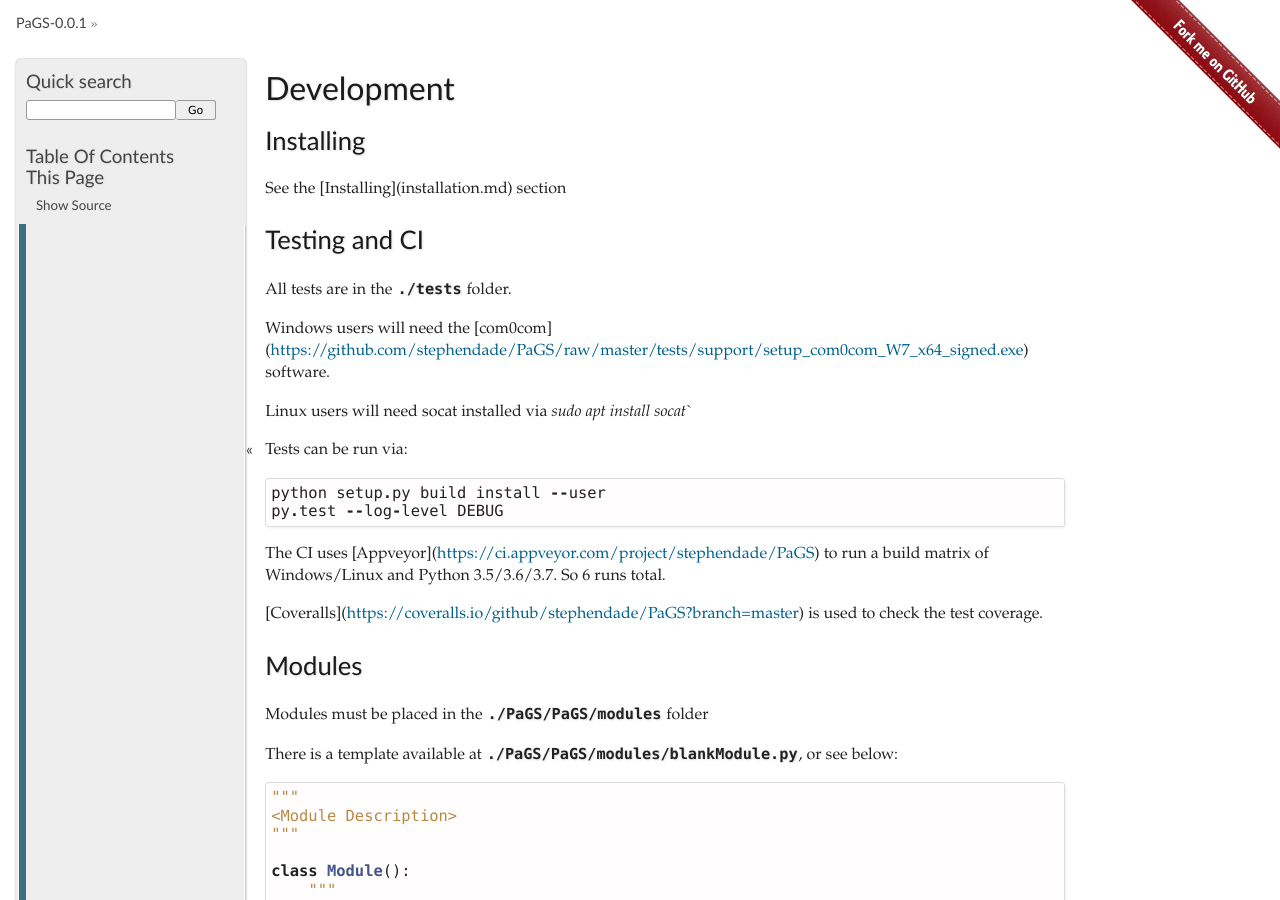
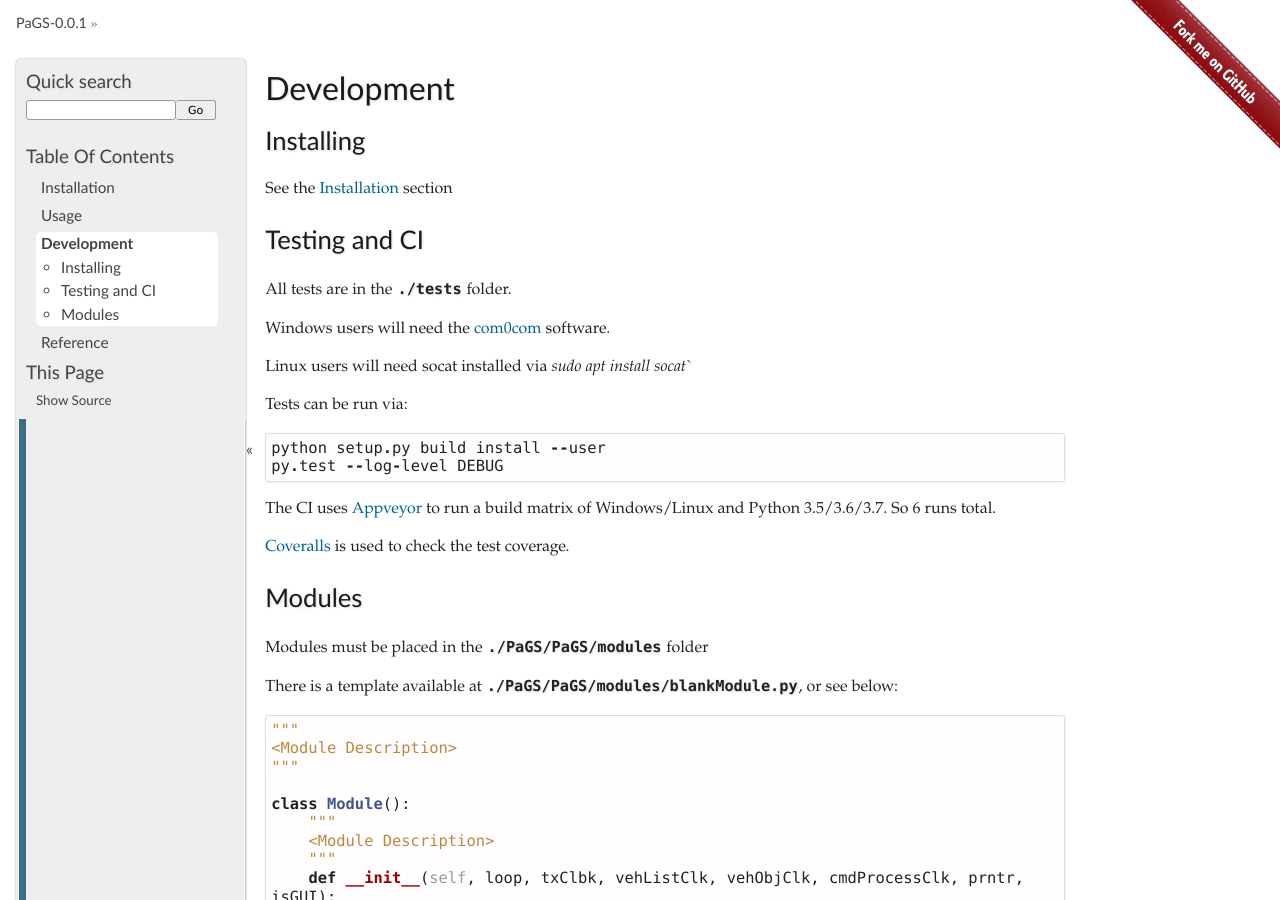
Before and after one commit to stephendade/PaGS, a Sphinx documentation site: the page built from docs/development.rst, in a window 1280 px wide and 900 px high. Built offline with Sphinx 7.4.7, drawn with Linux system fonts in a browser that asks for light colours.

Commit message:
Docs: Fix up links

```diff
--- a/docs/development.rst
+++ b/docs/development.rst
@@ -5,14 +5,14 @@ Development
 Installing
 ----------
 
-See the [Installing](installation.md) section
+See the :doc:`./installation` section
 
 Testing and CI
 --------------
 
 All tests are in the ``./tests`` folder.
 
-Windows users will need the [com0com](https://github.com/stephendade/PaGS/raw/master/tests/support/setup_com0com_W7_x64_signed.exe) software.
+Windows users will need the `com0com <https://github.com/stephendade/PaGS/raw/master/tests/support/setup_com0com_W7_x64_signed.exe>`_ software.
 
 Linux users will need socat installed via `sudo apt install socat``
 
@@ -21,9 +21,9 @@ Tests can be run via::
     python setup.py build install --user
     py.test --log-level DEBUG
 
-The CI uses [Appveyor](https://ci.appveyor.com/project/stephendade/PaGS) to run a build matrix of Windows/Linux and Python 3.5/3.6/3.7. So 6 runs total.
+The CI uses `Appveyor <https://ci.appveyor.com/project/stephendade/PaGS>`_ to run a build matrix of Windows/Linux and Python 3.5/3.6/3.7. So 6 runs total.
 
-[Coveralls](https://coveralls.io/github/stephendade/PaGS?branch=master) is used to check the test coverage.
+`Coveralls <https://coveralls.io/github/stephendade/PaGS?branch=master>`_ is used to check the test coverage.
 
 Modules
 -------
--- a/docs/index.rst
+++ b/docs/index.rst
@@ -2,9 +2,9 @@
 Introduction
 ============
 
-PAGS (Python-async Ground Station) is a ground station software suite for [MAVLink-based](https://mavlink.io/en/) autonomous vehicles, including [Ardupilot](http://ardupilot.org/) based vehicles.
+PAGS (Python-async Ground Station) is a ground station software suite for `MAVLink-based <https://mavlink.io/en/>`_ autonomous vehicles, including `Ardupilot <http://ardupilot.org/>`_ based vehicles.
 
-It is inspired by the [MAVProxy](http://ardupilot.github.io/MAVProxy/html/index.html) GCS, and features a similar module-based architecture.
+It is inspired by the `MAVProxy <http://ardupilot.github.io/MAVProxy/html/index.html>`_ GCS, and features a similar module-based architecture.
 
 The "async" comes from PAGS being entirely based on the asyncio library in Python. This allows for efficient asynchonous processing between the modules and links.
 
@@ -23,13 +23,13 @@ General Features:
 .. note::
    PAGS is still an early work in progress. Many features expected of a GCS are not currently present.
 
-   .. toctree::
-   :maxdepth: 2
+.. toctree::
+    :maxdepth: 2
 
-   installation
-   usage
-   contributing
-   development
-   authors
-   changelog
-   reference/index
+    installation
+    usage
+    contributing
+    development
+    authors
+    changelog
+    reference/index
```
